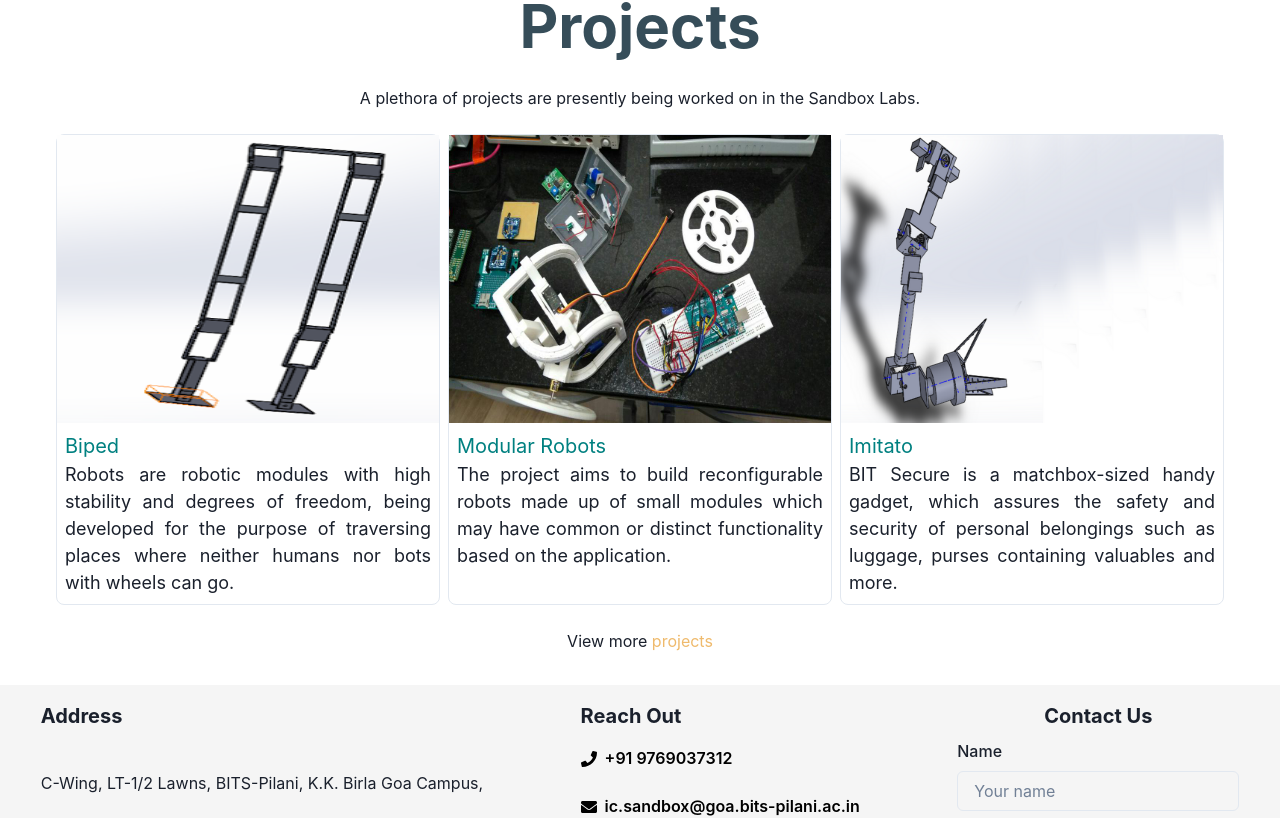
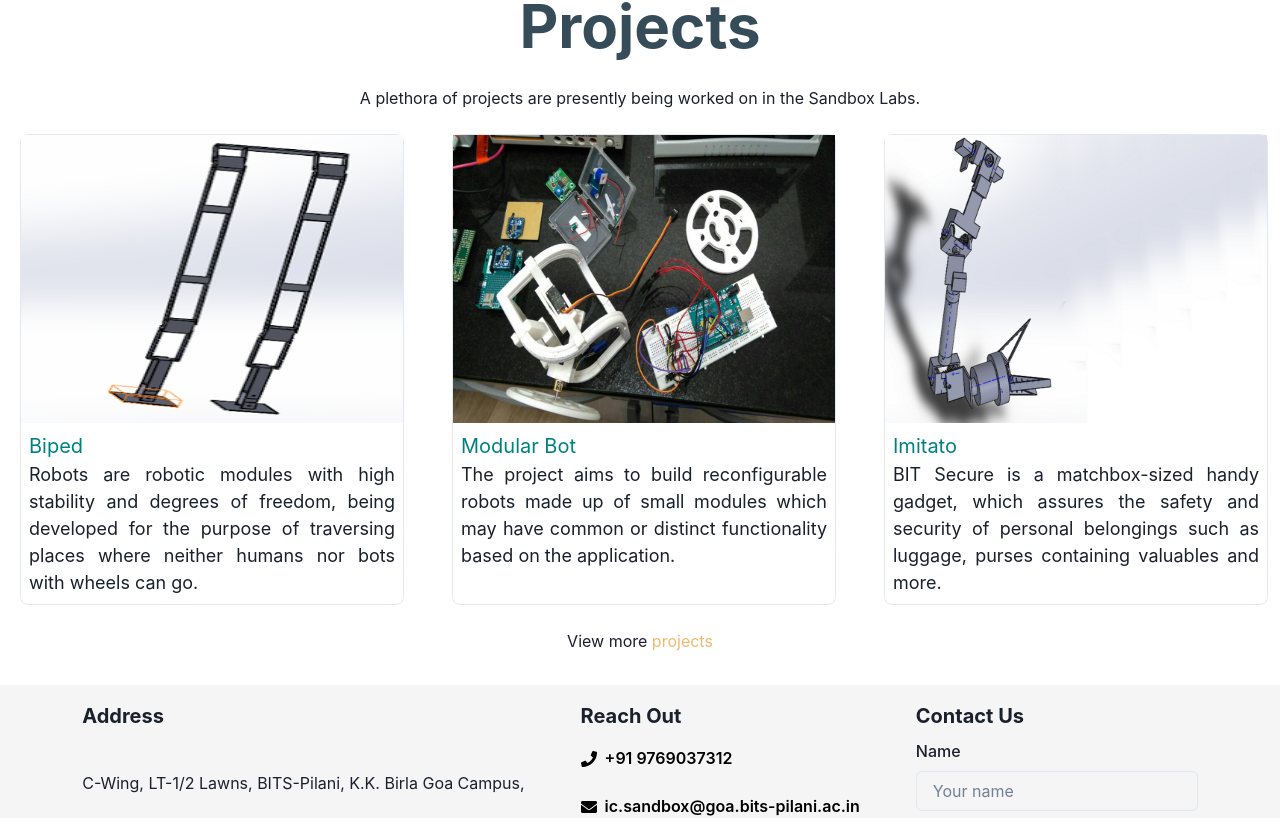
Before and after one commit to bpgc-sandbox/bpgc-sandbox.github.io, a React (Create React App) app: page / in a window 1280 px wide. Shown: the part 1772-2590 px from the top of the page. Built offline with nearby package versions, Linux system fonts and the light colour scheme.

Commit message:
Projects page done

```diff
--- a/src/App.js
+++ b/src/App.js
@@ -2,11 +2,15 @@ import React from 'react';
 import { ChakraProvider, theme } from '@chakra-ui/react';
 import Navbar from './Components/Navbar';
 import Home from './Components/Home';
+import Projects from './Components/Projects';
 
 function App() {
   return (
     <ChakraProvider theme={theme}>
-      <Navbar><Home /></Navbar>
+      <Navbar>
+      <Home />
+      <Projects />
+      </Navbar>
     </ChakraProvider>
   );
 }
--- /dev/null
+++ b/src/Components/Cards.js
@@ -0,0 +1,70 @@
+import {
+  Box,
+  Center,
+  Image,
+  ListItem,
+  Modal,
+  ModalBody,
+  ModalCloseButton,
+  ModalContent,
+  ModalHeader,
+  ModalOverlay,
+  Text,
+  UnorderedList,
+  useDisclosure,
+} from '@chakra-ui/react';
+import React from 'react';
+
+function Cards({ image, title, description, summary }) {
+  const { onOpen, isOpen, onClose } = useDisclosure();
+
+  return (
+    <Box
+      cursor="pointer"
+      onClick={onOpen}
+      maxW="sm"
+      borderWidth="1px"
+      marginLeft="2"
+      borderRadius="lg"
+    >
+      <Modal isOpen={isOpen} onClose={onClose} size="xl" isCentered>
+        <ModalOverlay />
+        <ModalContent paddingBottom="2rem">
+          <ModalHeader textAlign="center" textTransform="uppercase">
+            {title}
+          </ModalHeader>
+          <ModalCloseButton
+            onFocus={e => {
+              e.target.style.outline = 'none';
+              e.target.style.boxShadow = 'none';
+            }}
+          />
+          <ModalBody>
+            <Center>
+              <Image src={image} height="18rem" width="25rem" maxWidth="100%" />
+            </Center>
+            <Box marginTop="2rem">
+              <Text>{summary.brief}</Text>
+              <UnorderedList marginTop="1rem">
+                {summary.points.map(point => (
+                  <ListItem>
+                    <Text>{point}</Text>
+                  </ListItem>
+                ))}
+              </UnorderedList>
+            </Box>
+          </ModalBody>
+        </ModalContent>
+      </Modal>
+      <Image src={image} height="18rem" width="25rem" maxWidth="100%" />
+      <Box padding="2" textAlign="justify">
+        <Text color="teal" fontSize="xl">
+          {title}
+        </Text>
+        <Text fontSize="lg">{description}</Text>
+      </Box>
+    </Box>
+  );
+}
+
+export default Cards;
--- a/src/Components/Footer.js
+++ b/src/Components/Footer.js
@@ -2,10 +2,11 @@ import React, { useState } from 'react';
 import {
   Box,
   Button,
-  Flex,
+  Center,
   FormControl,
   FormHelperText,
   FormLabel,
+  HStack,
   Input,
   Stack,
   Text,
@@ -86,17 +87,22 @@ function Footer() {
 
   return (
     <Box backgroundColor="whitesmoke" marginTop="2rem">
-      <Flex
+      <Center>
+        <HStack
           justifyContent="space-around"
+          alignItems="flex-start"
           paddingTop="1rem"
           paddingBottom="1rem"
+          spacing="40px"
         >
           <Stack>
             <Text fontWeight="bold" fontSize="xl">
               Address
             </Text>
             <br />
-          <Text>C-Wing, LT-1/2 Lawns, BITS-Pilani, K.K. Birla Goa Campus,</Text>
+            <Text>
+              C-Wing, LT-1/2 Lawns, BITS-Pilani, K.K. Birla Goa Campus,
+            </Text>
             <br />
             <Text>Near NH-17 Bypass road, Zuarinagar</Text>
             <br />
@@ -176,7 +182,10 @@ function Footer() {
               colorScheme="none"
               color="black"
               onClick={() =>
-              window.open('https://www.instagram.com/sandbox_bitsg/', '_blank')
+                window.open(
+                  'https://www.instagram.com/sandbox_bitsg/',
+                  '_blank'
+                )
               }
               leftIcon={<FaInstagram />}
             >
@@ -184,7 +193,7 @@ function Footer() {
             </Button>
           </Stack>
           <Stack>
-          <Text textAlign="center" fontWeight="bold" fontSize="xl">
+            <Text fontWeight="bold" fontSize="xl">
               Contact Us
             </Text>
             <FormControl>
@@ -217,7 +226,8 @@ function Footer() {
               Submit
             </Button>
           </Stack>
-      </Flex>
+        </HStack>
+      </Center>
     </Box>
   );
 }
--- a/src/Components/Home.js
+++ b/src/Components/Home.js
@@ -7,6 +7,7 @@ import {
   Flex,
   Image,
   Center,
+  SimpleGrid,
 } from '@chakra-ui/react';
 import { motion } from 'framer-motion';
 import { usePage } from './Navbar';
@@ -14,10 +15,9 @@ import { FaPlayCircle } from 'react-icons/fa';
 import bg from '../assets/bulb.jpg';
 import about from '../assets/aboutus.png';
 import video from '../assets/video.mp4';
-import biped from '../assets/biped.min.png';
-import modbot from '../assets/modbot.jpeg';
-import imitato from '../assets/imitato.min.png';
 import Footer from './Footer';
+import { homeProjects as projects } from '../utils/projects';
+import Cards from './Cards';
 
 function Home() {
   const { state, dispatch } = usePage();
@@ -107,57 +107,19 @@ function Home() {
             Labs.
           </Text>
           <br />
-          <Flex justifyContent="center">
-            <Box maxW="sm" borderWidth="1px" borderRadius="lg">
-              <Image src={biped} height="18rem" width="25rem" maxWidth="100%" />
-              <Box padding="2" textAlign="justify">
-                <Text color="teal" fontSize="xl">
-                  Biped{' '}
-                </Text>
-                <Text fontSize="lg">
-                  Robots are robotic modules with high stability and degrees of
-                  freedom, being developed for the purpose of traversing places
-                  where neither humans nor bots with wheels can go.
-                </Text>
-              </Box>
-            </Box>
-            <Box maxW="sm" borderWidth="1px" marginLeft="2" borderRadius="lg">
-              <Image
-                src={modbot}
-                height="18rem"
-                width="25rem"
-                maxWidth="100%"
-              />
-              <Box padding="2" textAlign="justify">
-                <Text color="teal" fontSize="xl">
-                  Modular Robots
-                </Text>
-                <Text fontSize="lg">
-                  The project aims to build reconfigurable robots made up of
-                  small modules which may have common or distinct functionality
-                  based on the application.
-                </Text>
-              </Box>
-            </Box>
-            <Box maxW="sm" borderWidth="1px" marginLeft="2" borderRadius="lg">
-              <Image
-                src={imitato}
-                height="18rem"
-                width="25rem"
-                maxWidth="100%"
-              />
-              <Box padding="2" textAlign="justify">
-                <Text color="teal" fontSize="xl">
-                  Imitato{' '}
-                </Text>
-                <Text fontSize="lg">
-                  BIT Secure is a matchbox-sized handy gadget, which assures the
-                  safety and security of personal belongings such as luggage,
-                  purses containing valuables and more.
-                </Text>
-              </Box>
-            </Box>
-          </Flex>
+          <Center>
+            <SimpleGrid spacing="40px" columns={{ base: 1, md: 3 }}>
+              {projects.map((project, i) => (
+                <Cards
+                  title={project.title}
+                  description={project.description}
+                  image={project.image}
+                  summary={project.summary}
+                  key={i}
+                />
+              ))}
+            </SimpleGrid>
+          </Center>
           <br />
           <Text>
             View more{' '}
--- /dev/null
+++ b/src/Components/Projects.js
@@ -0,0 +1,65 @@
+import {
+  Box,
+  Center,
+  Heading,
+  SimpleGrid,
+  Stack,
+  Text,
+} from '@chakra-ui/react';
+import { motion } from 'framer-motion';
+import React from 'react';
+import { usePage } from './Navbar';
+import bg from '../assets/projects.jpg';
+import Footer from './Footer';
+import { projects } from '../utils/projects';
+import Cards from './Cards';
+
+function Projects() {
+  const { state } = usePage();
+  return (
+    state.proj && (
+      <motion.div initial={{ opacity: 0 }} animate={{ opacity: 1 }}>
+        <Box
+          backgroundAttachment="fixed"
+          backgroundImage={bg}
+          minHeight="670px"
+          backgroundPosition="50% 50%"
+          height="calc('100vh - 64px')"
+          display="flex"
+          justifyContent="center"
+          alignItems="center"
+        >
+          <Stack
+            color="white"
+            as={motion.div}
+            initial={{ y: 200 }}
+            animate={{ y: 0 }}
+          >
+            <Heading>Projects</Heading>
+            <Text>These are some of our projects</Text>
+          </Stack>
+        </Box>
+        <Center>
+          <SimpleGrid
+            marginTop="2rem"
+            spacing="40px"
+            columns={{ base: 1, md: 3 }}
+          >
+            {projects.map((project, i) => (
+              <Cards
+                title={project.title}
+                description={project.description}
+                image={project.image}
+                summary={project.summary}
+                key={i}
+              />
+            ))}
+          </SimpleGrid>
+        </Center>
+        <Footer />
+      </motion.div>
+    )
+  );
+}
+
+export default Projects;
--- /dev/null
+++ b/src/utils/projects.js
@@ -0,0 +1,55 @@
+import biped from '../assets/biped.min.png';
+import modbot from '../assets/modbot.jpeg';
+import imitato from '../assets/imitato.min.png';
+
+export const homeProjects = [
+  {
+    title: 'Biped',
+    description:
+      'Robots are robotic modules with high stability and degrees of freedom, being developed for the purpose of traversing places where neither humans nor bots with wheels can go.',
+    image: biped,
+    summary: {
+      brief:
+        '"Biped Robots" or simply put, "Robotic Human Legs" are robotic modules with high stability and degrees of freedom, being developed for the purpose of traversing places where neither humans nor bots with wheels can go.',
+      points: [
+        'The bot is in an advanced stage of making. CAD modelling, the manufacturing of links and motors have been completed. Having finished the design of controls system, the team is currently working on its implementation.',
+        'The bots have 6 degrees of freedom, with 2 each in the hips, knees and ankles each along with rolling freedom in the ankle. The joints present provide the bot with high levels of stability, freedom anf efficiency while walking.',
+        'Their unique feature is that they work like human legs and do not depend on wheels. This gives them an advantage over bots with wheels.',
+        'The Biped Robots will have numerous application in fields like geographical surveys and explorations and research.',
+      ],
+    },
+  },
+  {
+    title: 'Modular Bot',
+    description:
+      'The project aims to build reconfigurable robots made up of small modules which may have common or distinct functionality based on the application.',
+    image: modbot,
+    summary: {
+      brief:
+        'The project aims to build reconfigurable robots made up of small modules which may have common or distinct functionality based on the application.',
+      points: [
+        'These modules can link to each other, locomote individually or in clusters, move relative to each other, and communicate with each other to form a variety of robots in single or multiple tasks.',
+        'The team is trying to achieve three baisc features, namely, Locomotion, Linkage and Movement for which the modules must be able to sense relative positions with respect to each other.',
+        'The Modular Robots will have a variety of applications in geological surveys and data collection, geographical exploration and have several other civil, commercial and military applications.',
+      ],
+    },
+  },
+  {
+    title: 'Imitato',
+    description:
+      'BIT Secure is a matchbox-sized handy gadget, which assures the safety and security of personal belongings such as luggage, purses containing valuables and more.',
+    image: imitato,
+    summary: {
+      brief:
+        'Imitato Robotics are building Humanoid Robots which can be controlled by humans wearing an exo-suit. The humanoids designed will mimic the actions of human beings and can use human intelligence to perform tasks in new environments.',
+      points: [
+        'The project addresses the functional limitations of current robots which are either autonomous or are controlled by specific instruction sets to perform selected tasks.',
+        "It completely removes the fear of Robotic AI from people's mind.",
+        'The project has universal application because of the reach of AI and computers in almost all fields. Organizations that need to access hazardous, fatal or commercially unviable areas for humans are probable buyers of the Humanoid. Government Municipalities, Fire and Traffic departments are current target customers and in the long run the humanoid aims to serve in defence agencies.',
+        `The first prototype which served as a proof of the concept was completed in December 2017. The second and final prototype was completed by the end of June'18. Quoting the team members, "Without the Sandbox, we wouldn't have been able to come so far in so little time, from where we started in the journey of our project." The team also pitched their idea in Feasible Technology Innovation contest succesfully and won the prestigious award.`,
+      ],
+    },
+  },
+];
+
+export const projects = [...homeProjects ];
```
Also changed, not shown: src/assets/projects.jpg (added). Lines whose indentation alone changed are shown as unchanged.
